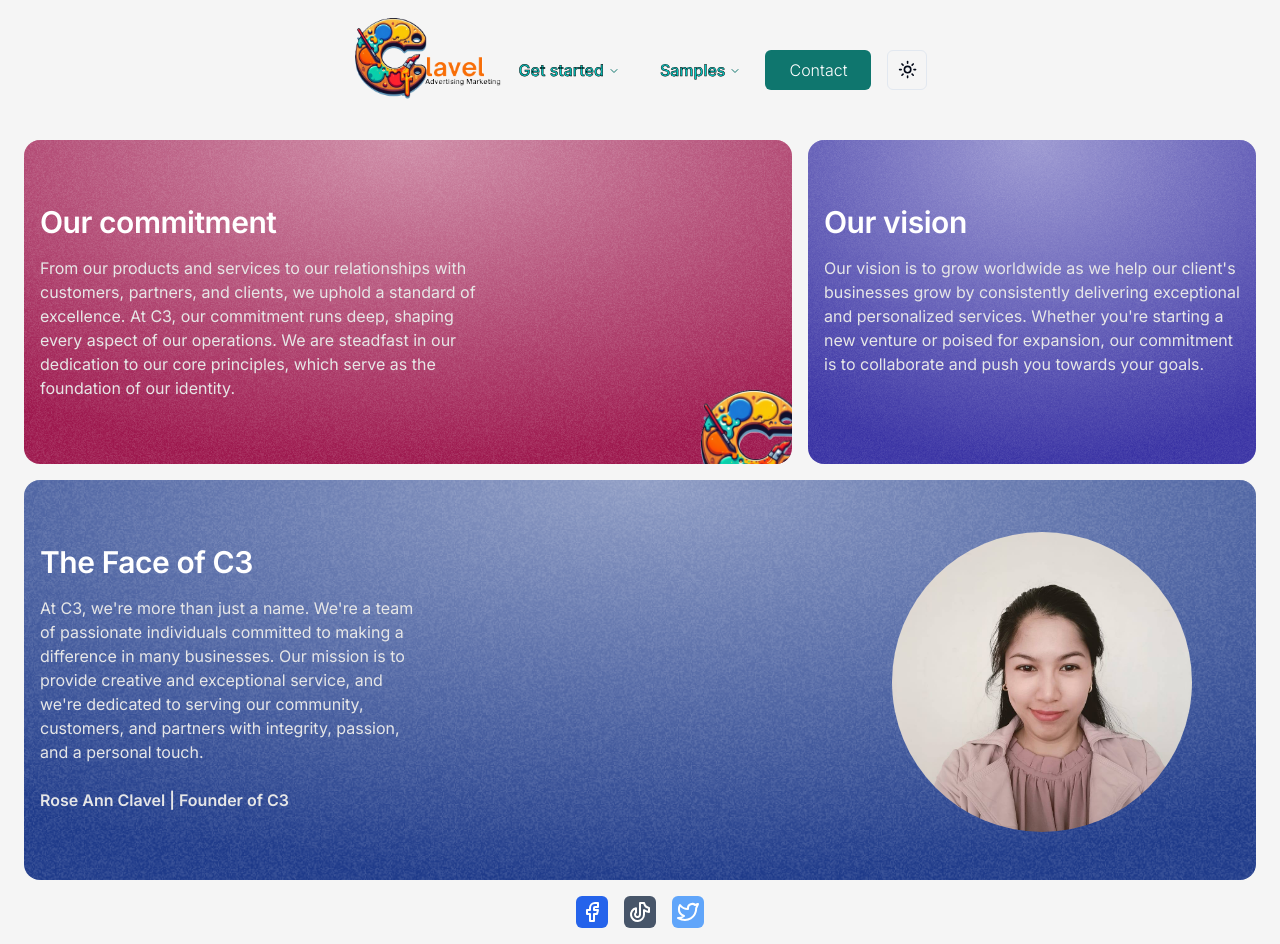
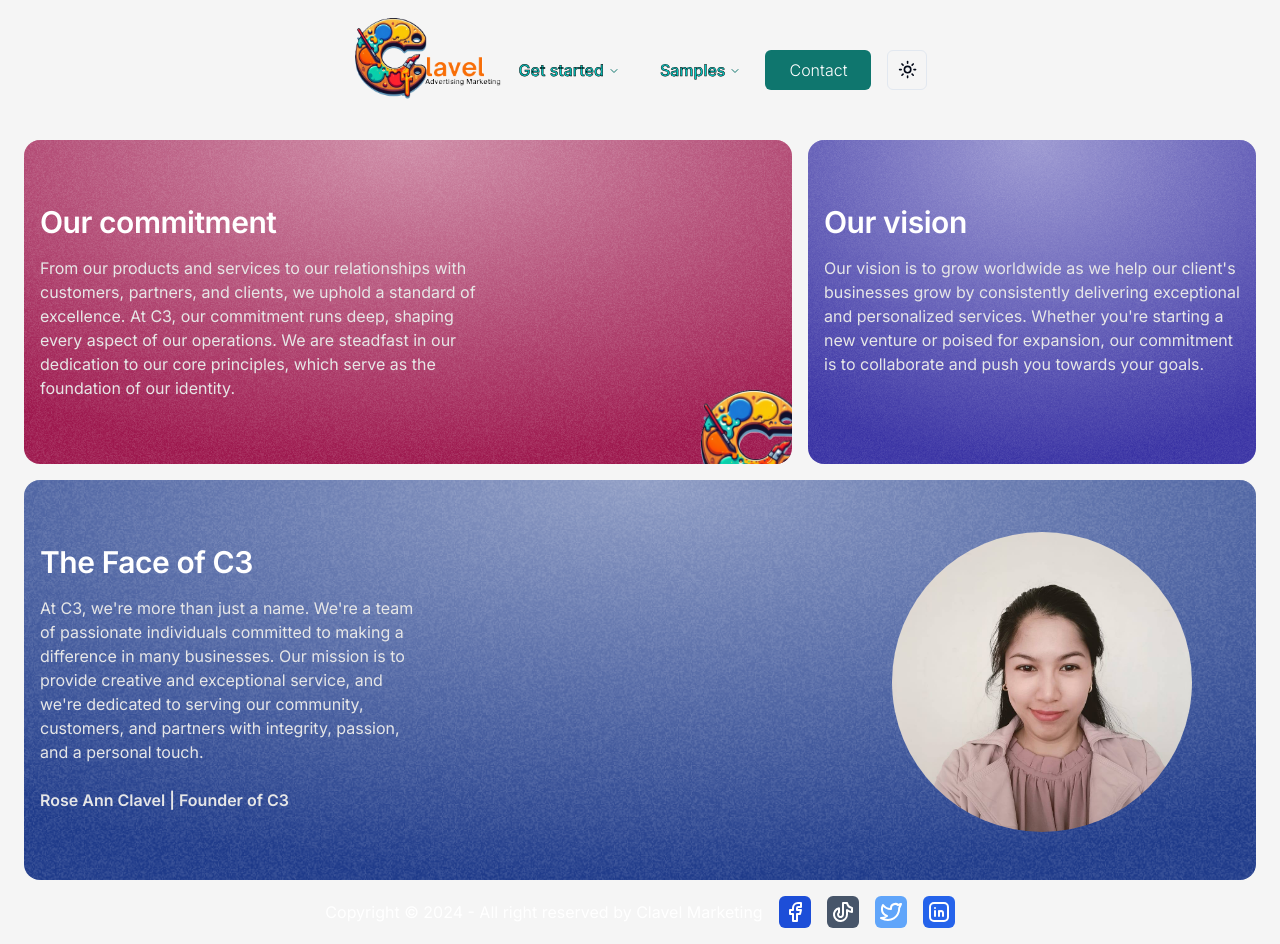
Before and after one commit to clavelian/ClavelAdvertisingMarketing, a Next.js app in the folder cad/: page /about in a window 1280 px wide. Built offline with nearby package versions, Linux system fonts and the light colour scheme.

Commit message:
footer.tsx -> added Copyright, LinkedIn

```diff
--- a/cad/components/footer.tsx
+++ b/cad/components/footer.tsx
@@ -2,18 +2,25 @@ import {
   IconBrandFacebook,
   IconBrandTiktok,
   IconBrandTwitter,
+  IconBrandLinkedin,
 } from "@tabler/icons-react";
 import Link from "next/link";
+import Image from "next/image";
 
 const Footer = () => {
   return (
     <>
-      <div className="w-full h-[4rem] bg-transparent text-white flex items-center justify-center gap-4">
-        {/* <div className="flex justify-center items-center">zxczxc</div> */}
+      <div className="w-full h-[4rem] bg-transparent text-white bg-slate-800 flex items-center justify-center gap-4 ">
+        <div className="flex justify-center items-center">
+          <p>
+            Copyright © {new Date().getFullYear()} - All right reserved by
+            Clavel Marketing
+          </p>
+        </div>
 
         {/* socmed */}
         <Link href="https://www.facebook.com/ClavelAdvertisingMarketing">
-          <div className="rounded-md dark:hover:bg-blue-600 bg-blue-600 dark:bg-transparent hover:-translate-y-2 dark:transition hover:scale-125 transition ease-in-out delay-150 w-[2rem] h-[2rem] justify-center items-center flex">
+          <div className="rounded-md dark:hover:bg-blue-700 bg-blue-700 dark:bg-transparent hover:-translate-y-2 dark:transition hover:scale-125 transition ease-in-out delay-150 w-[2rem] h-[2rem] justify-center items-center flex">
             {/* -translate-y-1 hover:scale-110 hover:bg-indigo-500 duration-300 */}
             <IconBrandFacebook />
           </div>
@@ -26,8 +33,14 @@ const Footer = () => {
         </Link>
 
         <Link href="#">
-          <div className="rounded-md dark:hover:bg-slate-600 dark:bg-transparent hover:-translate-y-2 dark:transition hover:scale-125  transition ease-in-out delay-150 w-[2rem] h-[2rem] justify-center items-center flex bg-blue-400">
+          <div className="rounded-md dark:hover:bg-blue-400 dark:bg-transparent hover:-translate-y-2 dark:transition hover:scale-125  transition ease-in-out delay-150 w-[2rem] h-[2rem] justify-center items-center flex bg-blue-400">
             <IconBrandTwitter />
+          </div>
+        </Link>
+
+        <Link href="#">
+          <div className="rounded-md dark:hover:bg-blue-600 dark:bg-transparent hover:-translate-y-2 dark:transition hover:scale-125  transition ease-in-out delay-150 w-[2rem] h-[2rem] justify-center items-center flex bg-blue-600">
+            <IconBrandLinkedin />
           </div>
         </Link>
       </div>
```
